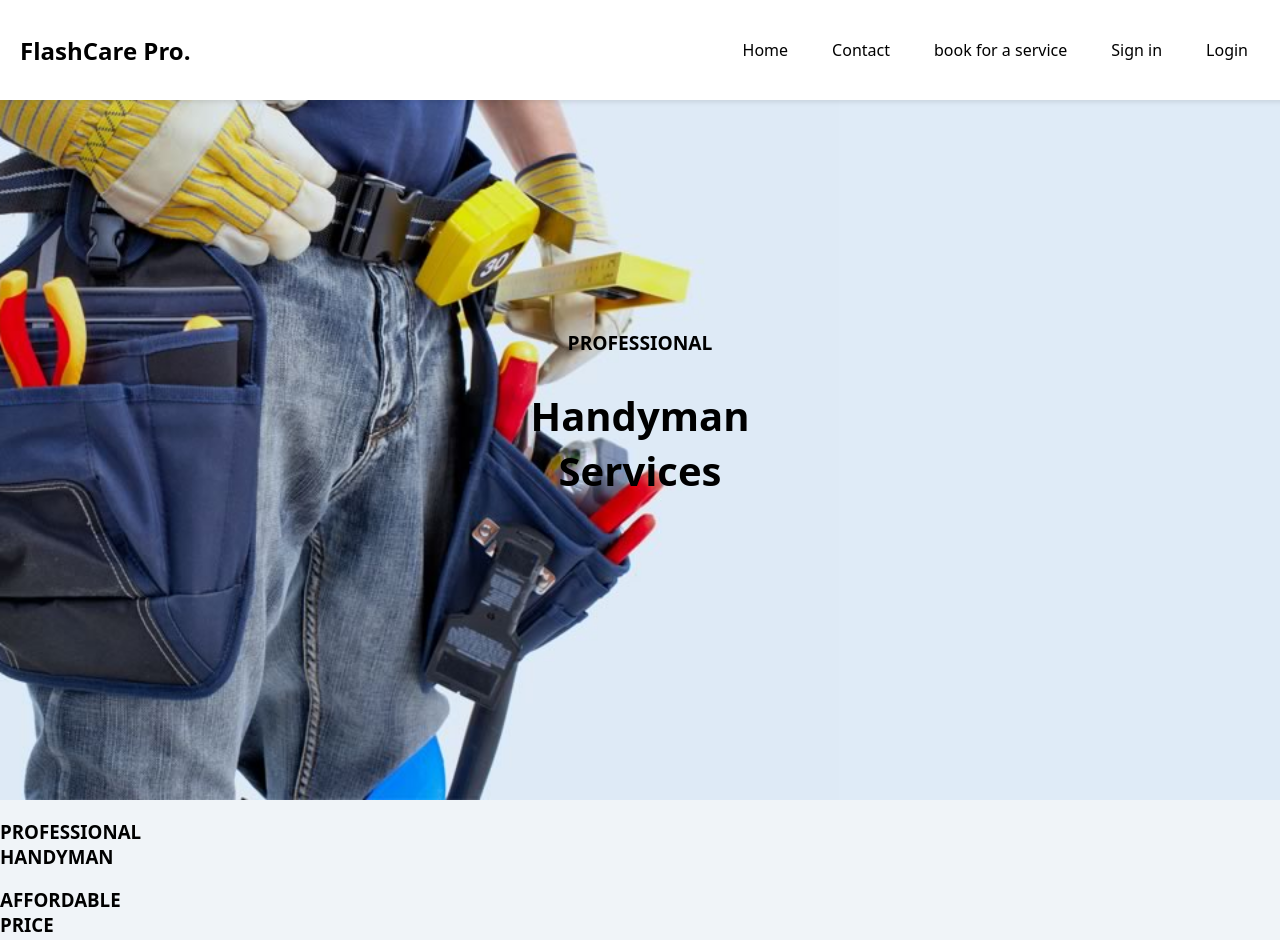
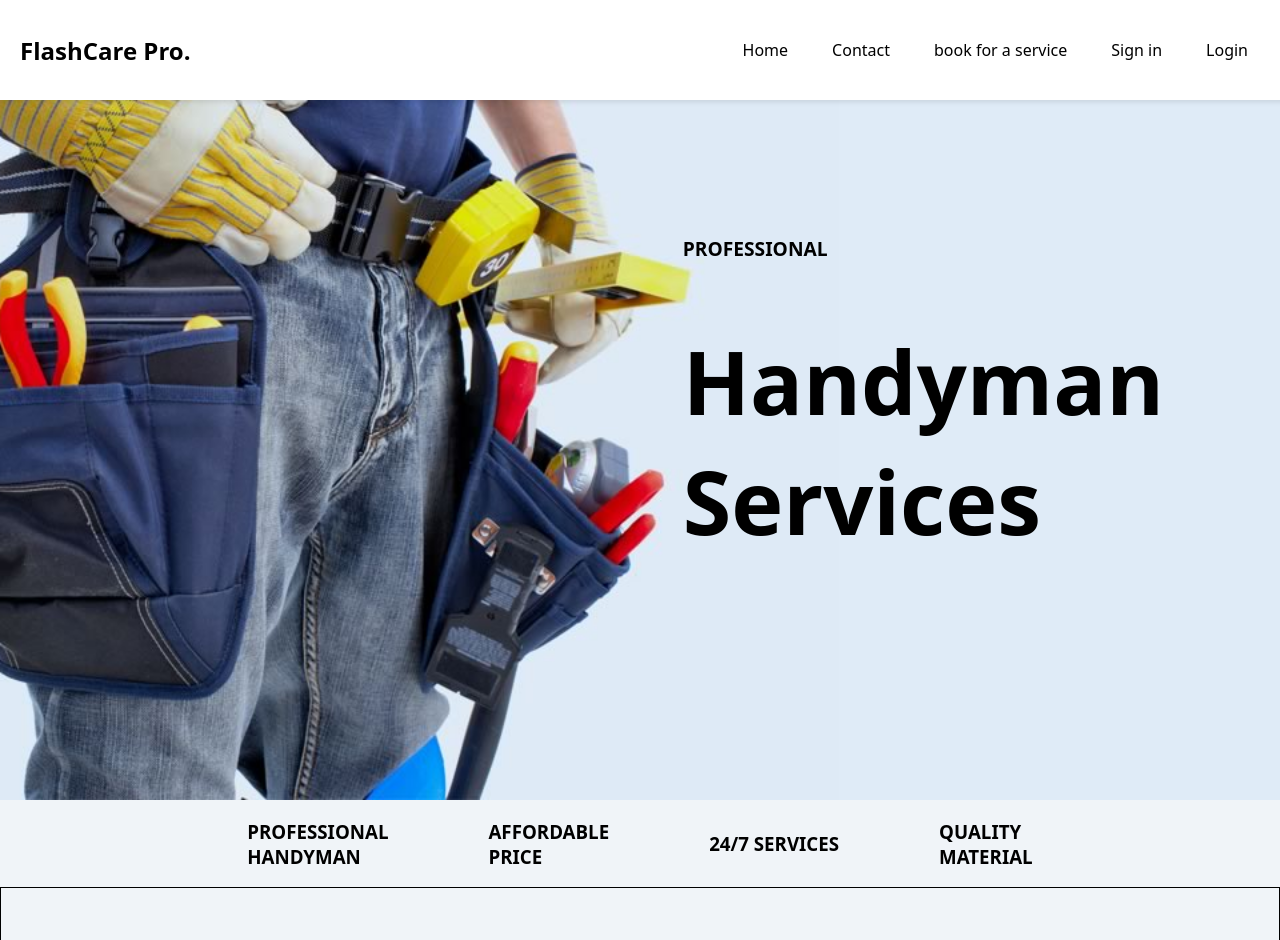
Before and after one commit to shuaibqozeem/local-service-finder, a website: page public/index.html in a window 1280 px wide. Shown: the top 940 px of the page. Drawn offline with Linux system fonts and the light colour scheme; a web font is replaced by a local one.

Commit message:
initial commit

```diff
--- a/public/style.css
+++ b/public/style.css
@@ -85,11 +85,14 @@ body {
     justify-content: center;
     padding: 0 5%;
     background: url('images/hero.jpg') center/cover no-repeat;
-    text-align: center;
+    text-align: left;
 }
 
 .hero-1-writeUp h1 {
-    font-size: 2.5rem;
+    font-size: 5.5rem;
+}
+.hero-1-writeUp{
+    margin-left: 15cm;
 }
 
 .hero-1-writeUp h5 {
@@ -110,6 +113,12 @@ body {
 .hero-1-btn button:hover {
     background-color: black;
     color: white;
+}
+.sub-hero{
+    display: flex;
+    justify-content: center;
+    align-items: center;
+    gap: 100px;
 }
 
 /* Services Section */
--- a/server.js
+++ b/server.js
@@ -3,6 +3,7 @@ const express = require('express');
 const mongoose = require('mongoose');
 const dotenv = require('dotenv');
 const path = require('path');
+const cors = require('cors');
 const nodemailer = require('nodemailer');
 // const bcrypt = require('bcrypt');
 const bodyParser = require('body-parser');
@@ -12,6 +13,8 @@ dotenv.config();
 
 // Initialize Express app
 const app = express();
+app.use(cors());
+
 
 // Define port
 const PORT = process.env.PORT || 5000;
```
Also changed, not shown: public/index.html (+0 -2 lines).
